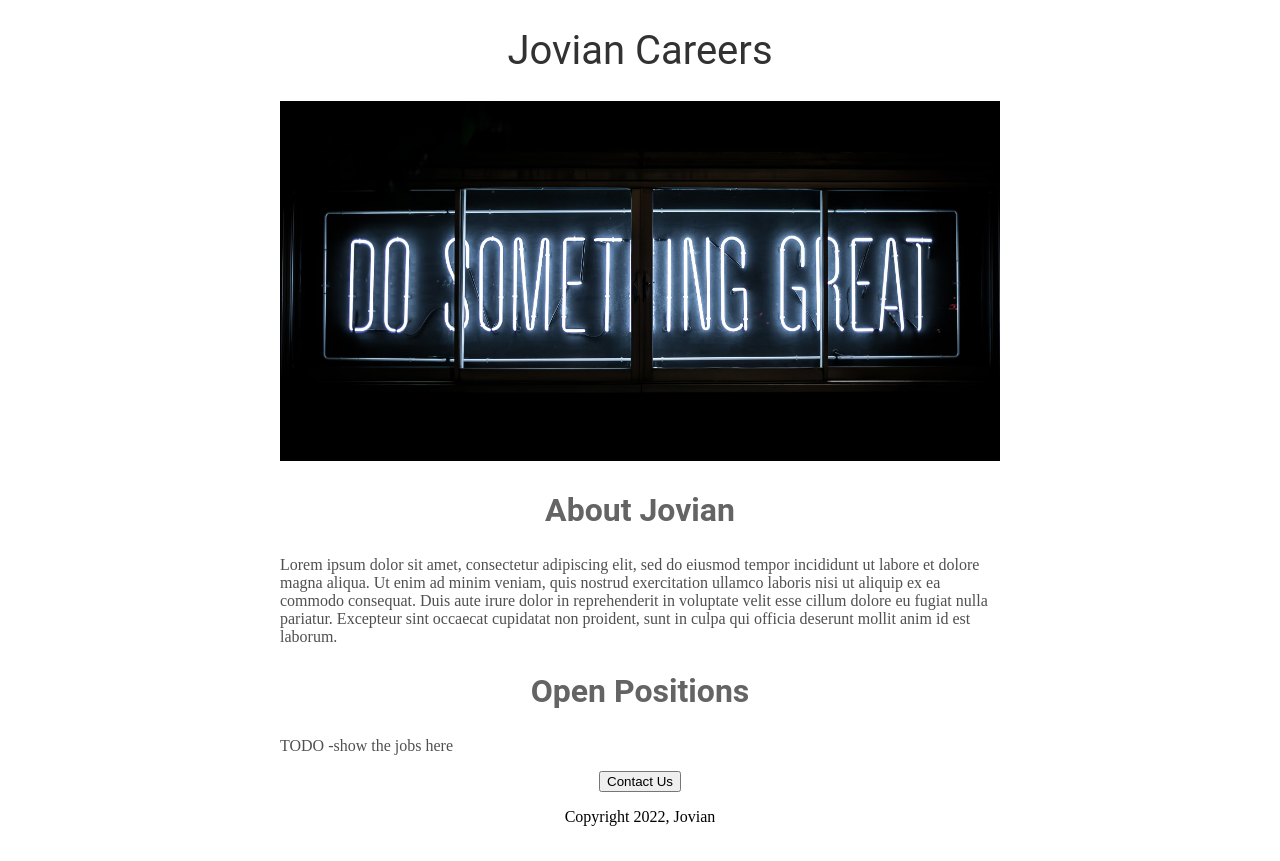
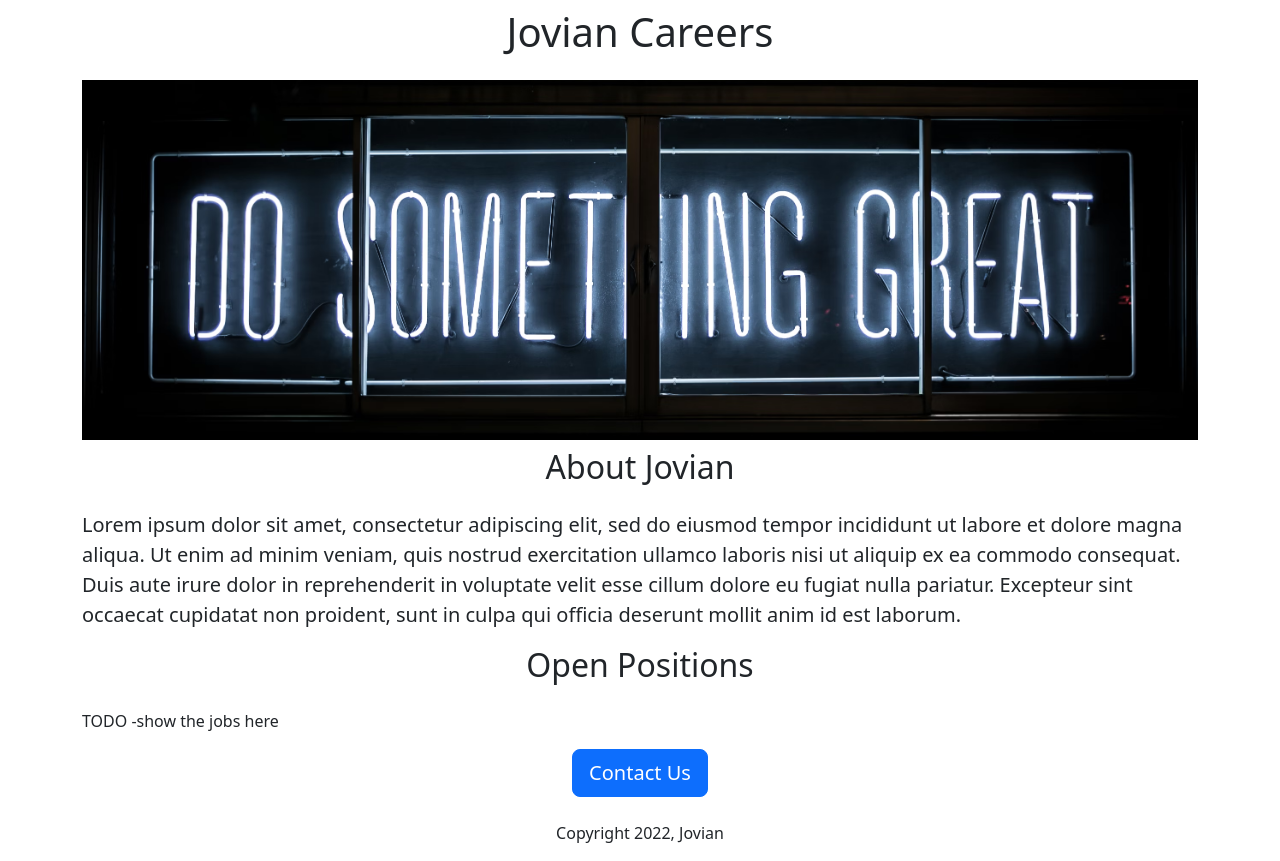
Before and after one commit to paymonr/jovian-careers-website-v2, a Flask app: page / in a window 1280 px wide. Before the commit the page ends 826 px from the top, so only its background shows below. Run offline with Flask 3, Linux system fonts and the light colour scheme.

Commit message:
updated html, added bootstrap

```diff
--- a/templates/home.html
+++ b/templates/home.html
@@ -2,53 +2,30 @@
 <html>
   <head>
     <title>Jovian Careers</title>
+    <meta charset="utf-8">
+    <meta name="viewport" content="width=device-width, initial-scale=1">
+    <link href="https://cdn.jsdelivr.net/npm/bootstrap@5.3.2/dist/css/bootstrap.min.css" rel="stylesheet" integrity="sha384-T3c6CoIi6uLrA9TneNEoa7RxnatzjcDSCmG1MXxSR1GAsXEV/Dwwykc2MPK8M2HN" crossorigin="anonymous">
     <style>
-      h1 {
-        font-size: 40px;
-        font-family: Roboto;
-        font-weight: normal;
-        color: rgb(50, 50, 50);
-        text-align: center;
-    }
-
-    #banner {
-      width: 100%;
-      height: 360px;
-      object-fit: cover;
-    }
-
-    h2 {
-      font-family: Roboto;
-      font-size: 32px;
-      color: rgb(100, 100, 100);
-      text-align: center;
-    }
-
-    .bodytext {
-      font-family: Robot;
-      color: rgb(80, 80, 80);
-    }
-
-    #container {
-      width: 720px;
-      margin: 0 auto 0 auto;
-    }
-
+      #banner {
+        height: 360px;
+        width: 100%;
+        object-fit: cover;
+      }
     </style>
   </head>
   <body>
-    <div id="container">
-      <h1>Jovian Careers</h1>
-      <img id="banner" src="static/banner.png"/>
-      <h2>About Jovian</h2>
-      <p class="bodytext">
+    <div class="container">
+      <h1 class="text-center mt-2 mb-4">Jovian Careers</h1>
+      <img class="img-fluid" id="banner" src="static/banner.png"/>
+      <h2 class="text-center mt-2 mb-4">About Jovian</h2>
+      <p class="lead">
         Lorem ipsum dolor sit amet, consectetur adipiscing elit, sed do eiusmod tempor incididunt ut labore et dolore magna aliqua. Ut enim ad minim veniam, quis nostrud exercitation ullamco laboris nisi ut aliquip ex ea commodo consequat. Duis aute irure dolor in reprehenderit in voluptate velit esse cillum dolore eu fugiat nulla pariatur. Excepteur sint occaecat cupidatat non proident, sunt in culpa qui officia deserunt mollit anim id est laborum.
       </p>
-      <h2>Open Positions</h2>
-      <p class="bodytext"> TODO -show the jobs here</p>
-      <div style="text-align:center;">
-      <button>Contact Us</button>
-        <p>Copyright 2022, Jovian</p>
+      <h2 class="text-center mt-2 mb-4">Open Positions</h2>
+      <p> TODO -show the jobs here</p>
+      <div class="text-center">
+      <button class="btn btn-primary btn-lg">Contact Us</button>
+        <p class="mt-4">Copyright 2022, Jovian</p>
       </div>
     </div>
   </body>
```
